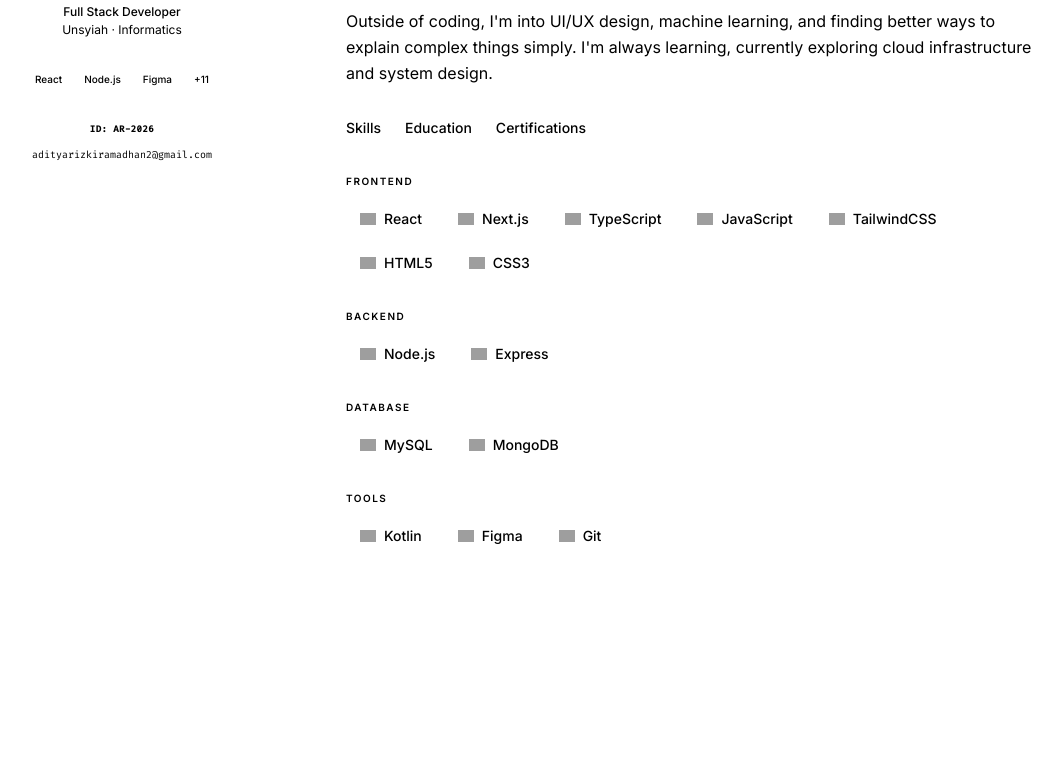
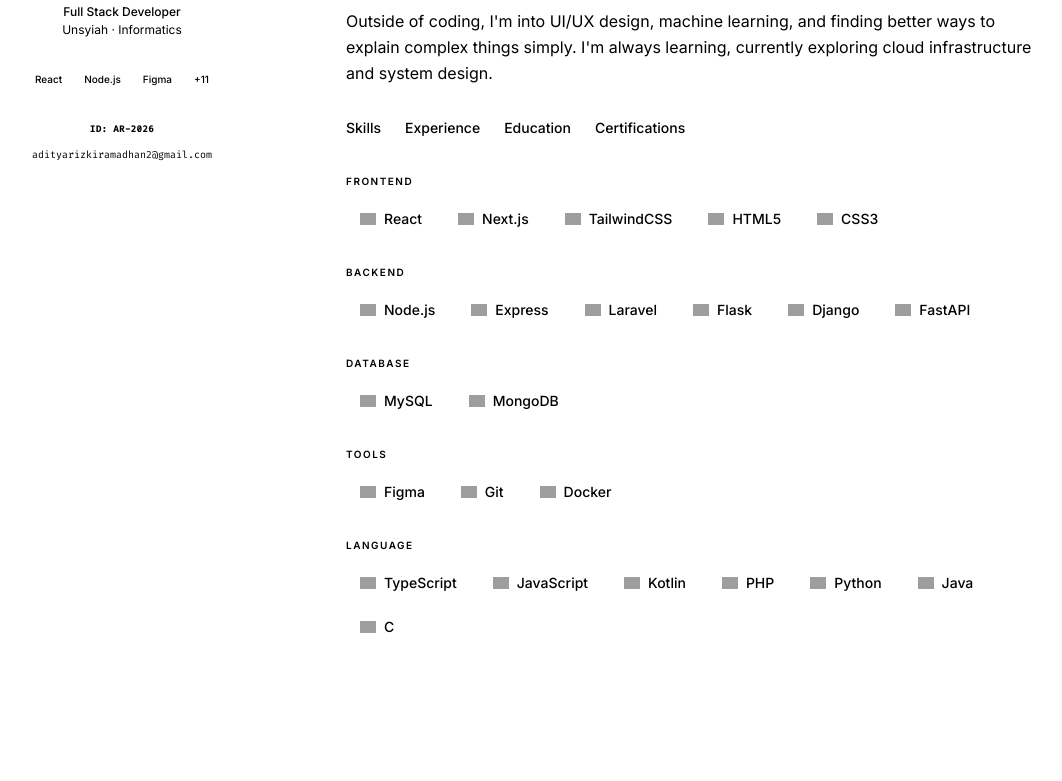
Before and after one commit to AditRizkii/portofolio, a Next.js app: page / in a window 1280 px wide. Shown: the part 2005-2786 px from the top of the page, without its empty margins (134-1196 px from the left). Built offline with nearby package versions, Linux system fonts and the light colour scheme; grey boxes are pictures that could not be loaded.

Commit message:
feat : add work experience tab

```diff
--- a/src/components/sections/AboutSection.tsx
+++ b/src/components/sections/AboutSection.tsx
@@ -14,13 +14,13 @@
     name: "TypeScript",
     icon: "typescript",
     color: "#3178C6",
-    group: "Frontend",
+    group: "Language",
   },
   {
     name: "JavaScript",
     icon: "javascript",
     color: "#F7DF1E",
-    group: "Frontend",
+    group: "Language",
   },
   {
     name: "TailwindCSS",
@@ -32,14 +32,23 @@
   { name: "CSS3", icon: "css", color: "#1572B6", group: "Frontend" },
   { name: "Node.js", icon: "nodedotjs", color: "#339933", group: "Backend" },
   { name: "Express", icon: "express", color: "#FFFFFF", group: "Backend" },
+  { name: "Laravel", icon: "laravel", color: "#FF2D20", group: "Backend" },
+  { name: "Flask", icon: "flask", color: "#fff", group: "Backend" },
+  { name: "Django", icon: "django", color: "#092E20", group: "Backend" },
+  { name: "FastAPI", icon: "fastapi", color: "#009688", group: "Backend" },
   { name: "MySQL", icon: "mysql", color: "#4479A1", group: "Database" },
   { name: "MongoDB", icon: "mongodb", color: "#47A248", group: "Database" },
-  { name: "Kotlin", icon: "kotlin", color: "#7F52FF", group: "Tools" },
+  { name: "Kotlin", icon: "kotlin", color: "#7F52FF", group: "Language" },
   { name: "Figma", icon: "figma", color: "#F24E1E", group: "Tools" },
   { name: "Git", icon: "git", color: "#F05032", group: "Tools" },
+  { name: "Docker", icon: "docker", color: "#2496ED", group: "Tools" },
+  { name: "PHP", icon: "php", color: "#777BB4", group: "Language" },
+  { name: "Python", icon: "python", color: "#3776AB", group: "Language" },
+  { name: "Java", icon: "java", color: "#007396", group: "Language" },
+  { name: "C", icon: "c", color: "#00599C", group: "Language" },
 ];
 
-const groups = ["Frontend", "Backend", "Database", "Tools"];
+const groups = ["Frontend", "Backend", "Database", "Tools", "Language"];
 
 const educationData = [
   {
@@ -51,6 +60,70 @@
     school: "BANGKIT 2024 Batch 6",
     major: "Cohort, Cloud Computing",
     period: "2024",
+  },
+];
+
+const experienceData = [
+  {
+    role: "IT Fullstack Developer",
+    company: "PT Paling Kaya Sedunia (Prestisa ID)",
+    period: "Sep. 2025 — Present",
+    desc: "Developed HRIS applications, built employee data and talent management modules, designed RESTful APIs, optimized database queries, and integrated cloud storage and notification systems.",
+    tech: [
+      "React",
+      "TypeScript",
+      "Express",
+      "TypeORM",
+      "MySQL",
+      "Redis",
+      "S3 (RustFs)",
+      "Git",
+      "Agile",
+    ],
+  },
+  {
+    role: "Programmer",
+    company: "PT Klik Data Indonesia",
+    period: "Sep. 2025 — Des. 2025",
+    desc: "Developed and maintained web-based applications, designed backend functionalities, built REST APIs, optimized database queries, and collaborated with project teams.",
+    tech: ["CodeIgniter", "MySQL", "REST APIs"],
+  },
+  {
+    role: "Freelance Fullstack Developer",
+    company: "Freelance",
+    period: "Feb. 2022 — Sep. 2026",
+    desc: "Built and delivered custom web applications (business websites, dashboards, automation tools) based on client requirements, and collaborated with international and local clients.",
+    tech: ["React", "Laravel", "Node.js"],
+  },
+  {
+    role: "Fullstack Web Developer Intern",
+    company: "Stasiun Klimatologi Aceh (BMKG)",
+    period: "Jun. 2024 — Nov. 2024",
+    desc: "Developed 2 internal web applications (Repair Report Generator and Leave Management System) to improve workflow efficiency, reducing manual work by over 60%.",
+    tech: ["Web Development", "PDF Generation", "Automation"],
+  },
+  {
+    role: "Team Leader, Mobile Development Cohort",
+    company: "Bangkit Academy (by Google, GoTO, Traveloka)",
+    period: "Feb. — Jun. 2024",
+    desc: "Completed 900+ hours of training in Android development, integrated AI and Machine Learning models into mobile applications, and led a cross-functional team in a capstone project.",
+    tech: ["Kotlin", "SOLID", "UI/UX", "Android", "AI", "Machine Learning"],
+  },
+  {
+    role: "Teaching Assistant (Lab Assistant)",
+    company: "Syiah Kuala University",
+    period: "Feb. 2023 — Jan. 2024",
+    desc: "Assisted multiple classes with 30 students each in various CS courses, provided guidance in lab sessions, prepared materials, and supported students' understanding of core CS concepts.",
+    tech: [
+      "Database Systems",
+      "OOP",
+      "Numerical Computation",
+      "Web Programming",
+      "Software Architecture",
+      "AI",
+      "Computer Visualization",
+      "Automata Theory",
+    ],
   },
 ];
 
@@ -327,7 +400,8 @@
               role="tablist"
               aria-label="About sections"
             >
-              {["Skills", "Education", "Certifications"].map((tab) => (
+              {["Skills", "Experience", "Education", "Certifications"].map(
+                (tab) => (
                   <button
                     key={tab.toLowerCase()}
                     role="tab"
@@ -345,7 +419,8 @@
                   >
                     {tab}
                   </button>
-              ))}
+                ),
+              )}
             </div>
 
             {/* Tab Content */}
@@ -414,6 +489,64 @@
                 </div>
               )}
 
+              {activeTab === "experience" && (
+                <div className="space-y-0">
+                  {experienceData.map((exp, i) => (
+                    <div
+                      key={exp.company + exp.role}
+                      className="relative pl-6 pb-6 last:pb-0"
+                    >
+                      <div className="tl-dot absolute left-0" />
+                      {i < experienceData.length - 1 && (
+                        <div className="tl-line" />
+                      )}
+                      <p
+                        className="font-display text-sm font-bold"
+                        style={{ color: "rgb(var(--accent))" }}
+                      >
+                        {exp.period}
+                      </p>
+                      <p
+                        className="mt-1 font-medium"
+                        style={{ color: "rgb(var(--text-1))" }}
+                      >
+                        {exp.role}
+                      </p>
+                      <p
+                        className="text-sm"
+                        style={{ color: "rgb(var(--text-3))" }}
+                      >
+                        {exp.company}
+                      </p>
+                      {exp.desc && (
+                        <p
+                          className="mt-1 text-sm"
+                          style={{ color: "rgb(var(--text-2))" }}
+                        >
+                          {exp.desc}
+                        </p>
+                      )}
+                      {exp.tech && (
+                        <div className="mt-2 flex flex-wrap gap-1.5">
+                          {exp.tech.map((t) => (
+                            <span
+                              key={t}
+                              className="inline-flex items-center rounded-md px-2 py-0.5 text-[10px] font-medium"
+                              style={{
+                                background: "rgb(var(--accent) / 0.08)",
+                                color: "rgb(var(--accent))",
+                              }}
+                            >
+                              {t}
+                            </span>
+                          ))}
+                        </div>
+                      )}
+                    </div>
+                  ))}
+                </div>
+              )}
+
               {activeTab === "education" && (
                 <div className="space-y-0">
                   {educationData.map((ed, i) => (
```
Lines whose indentation alone changed are shown as unchanged.
